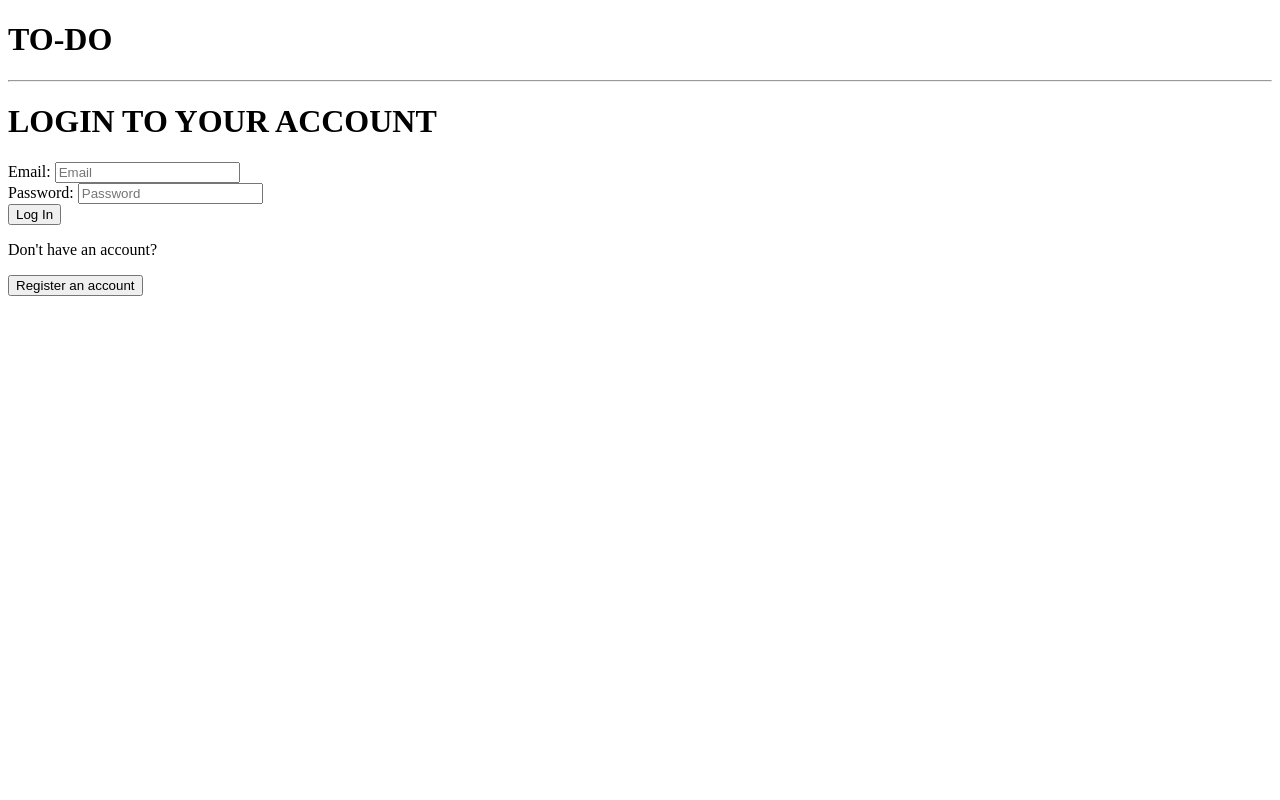
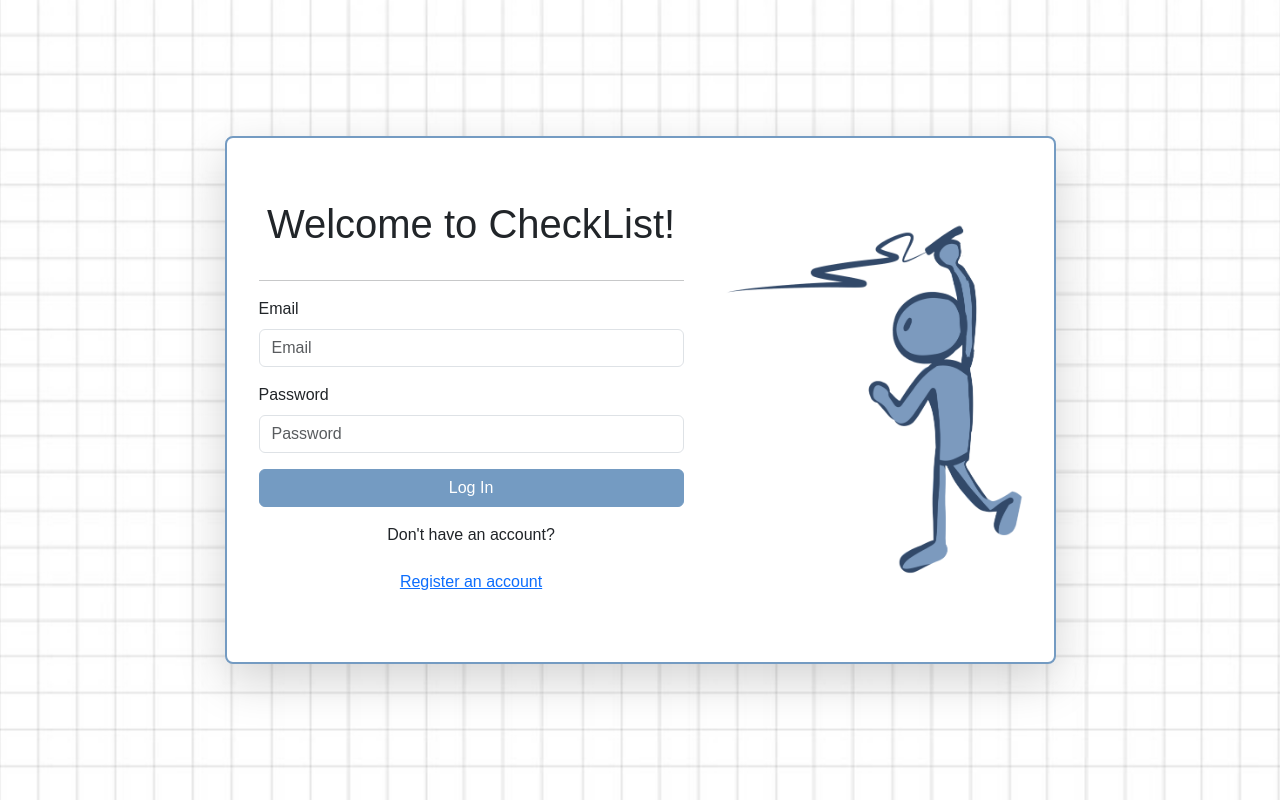
Before and after one commit to alessaaandraaa/zoe600pesos, a plain HTML site: page login.html in a window 1280 px wide. Drawn offline with nearby package versions, Linux system fonts and the light colour scheme; a web font is replaced by a local one.

Commit message:
added in CSS

```diff
--- a/login.html
+++ b/login.html
@@ -4,79 +4,182 @@
     <meta charset="UTF-8">
     <meta name="viewport" content="width=device-width, initial-scale=1.0">
     <script src="https://ajax.googleapis.com/ajax/libs/jquery/3.7.1/jquery.min.js"></script>
-    <title>TO-DO TASKS LOGIN PAGE</title>
+    <link href="https://cdn.jsdelivr.net/npm/bootstrap@5.3.2/dist/css/bootstrap.min.css" rel="stylesheet">
+    <link rel="preconnect" href="https://fonts.googleapis.com">
+    <link rel="preconnect" href="https://fonts.gstatic.com" crossorigin>
+    <link href="https://fonts.googleapis.com/css2?family=TASA+Explorer:wght@400..800&display=swap" rel="stylesheet">
+
+    <title>TO-DO LOGIN PAGE</title>
+
+    <style>
+        body {
+            font-family: "TASA Explorer", sans-serif;
+            position: relative;
+            background: url("wbg1.jpeg") no-repeat center center / cover;
+            min-height: 100vh;
+            background-size: cover;
+            background-position: center;
+            background-repeat: no-repeat;
+        }
+
+        body::before {
+            content: "";
+            position: absolute;
+            top: 0;
+            left: 0;
+            width: 100%;
+            height: 100%;
+            background-color: rgba(255, 255, 255, 0.5);
+            z-index: -1;
+        }
+
+        .btn-custom {
+            background-color: #749BC2 !important;
+            border-color: #749BC2 !important;
+            color: white !important;
+        }
+
+        .btn-custom:hover {
+            background-color: #5d84a8 !important;
+            border-color: #5d84a8 !important;
+        }
+
+        .card {
+            border: 2px solid #749BC2 !important;
+            border-radius: 0.5rem;
+            height: 100%;
+        }
+
+        .card .row {
+            height: 100%;
+        }
+
+        .login-image {
+            background-repeat: no-repeat;
+            background-position: center;
+            background-size: contain;
+            min-height: 80%;
+            height: 100%;
+        }
+
+        .login-image.login {
+            background-image: url("log-in.png");
+        }
+
+        .login-image.register {
+            background-image: url("log-in2.png");
+        }
+
+        #login, #register {
+            min-height: 420px;
+            display: flex;
+            flex-direction: column;
+            justify-content: center;
+        }
+
+        .card-body-wrapper {
+            min-height: 460px;
+            display: flex;
+            flex-direction: column;
+            justify-content: center;
+        }
+    </style>
 </head>
-<body>
+
+<body class="bg-light d-flex justify-content-center align-items-center vh-100">
     <div class="container">
-        <div class="login-section">
+        <div class="row justify-content-center">
+            <div class="col-md-10 col-lg-9">
+
+            <!-- Rectangle (Bootstrap card) -->
+            <div class="card shadow-lg overflow-hidden p-2">
+                <div class="row g-0 align-items-stretch">
+
+                <!-- LEFT: Forms -->
+                <div class="col-md-7 p-4 d-flex flex-column">
+
+                <div class="card-body-wrapper">
+                <!-- SIGN UP -->
                 <div id="register" style="display: none;">
-                <h1>TO-DO</h1>
+                    <h2 class="text-center mb-3 fs-1">SIGN UP</h2>
                     <hr>
-                <h1>SIGN UP</h1>
-                <form id="registerForm" method="post" action="https://todo-list.dcism.org/signup_action.php" novalidate>
-                    <div class="form-control">
-                        <label for="first_name">First Name:</label>
-                        <input type="text" name="first_name" id="first_name" placeholder="First Name">
+
+                    <form id="registerForm" method="post" novalidate>
+                      <div class="mb-3">
+                        <label for="first_name" class="form-label">First Name</label>
+                        <input type="text" class="form-control" name="first_name" id="first_name" placeholder="First Name">
                       </div>
-                    <div class="form-control">
-                        <label for="last_name">Last Name:</label>
-                        <input type="text" name="last_name" id="last_name" placeholder="Last Name">
+                      <div class="mb-3">
+                        <label for="last_name" class="form-label">Last Name</label>
+                        <input type="text" class="form-control" name="last_name" id="last_name" placeholder="Last Name">
                       </div>
-                    <div class="form-control">
-                        <label for="email">Email:</label>
-                        <input type="email" name="email" id="email" placeholder="Email">
+                      <div class="mb-3">
+                        <label for="email" class="form-label">Email</label>
+                        <input type="email" class="form-control" name="email" id="email" placeholder="Email">
                       </div>
-                    <div class="form-control">
-                        <label for="password">Password:</label>
-                        <input type="password" name="password" id="rpassword" placeholder="Password">
+                      <div class="mb-3">
+                        <label for="password" class="form-label">Password</label>
+                        <input type="password" class="form-control" name="password" id="rpassword" placeholder="Password">
                       </div>
-                    <div class="form-control">
-                        <label for="confirm_password">Confirm Password:</label>
-                        <input type="password" name="confirm_password" id="confirm_password" placeholder="Confirm Password">
-                    </div>
-                    <input type="submit" value="Sign Up" name="signup" id = "submitSignup" style = "margin-top: 5px">
+                        <button type="submit" class="btn btn-custom w-100" id="submitSignup">Sign Up</button>
                     </form>
-                <div>
+
+                    <div class="text-center mt-3">
                         <p>Already have an account?</p>
-                    <button id="loginBtn">Login to your account</button>
+                        <button id="loginBtn" class="btn btn-link">Login to your account</button>
                     </div>
                 </div>
 
+                <!-- LOGIN -->
                 <div id="login">
-                <h1>TO-DO</h1>
+                    <h2 class="text-center mb-3 fs-1">Welcome to CheckList!</h2>
                     <hr>
-                <h1>LOGIN TO YOUR ACCOUNT</h1>
-                <form id="loginForm" method="post" action="https://todo-list.dcism.org/signin_action.php" novalidate>
-                    <div class="form-control">
-                        <label for="email">Email:</label>
-                        <input type="login-email" name="login-email" id="login-email" placeholder="Email">
+
+                    <form id="loginForm" method="post" novalidate>
+                        <div class="mb-3">
+                            <label for="login-email" class="form-label">Email</label>
+                            <input type="email" class="form-control" name="login-email" id="login-email" placeholder="Email">
                         </div>
-                    <div class="form-control">
-                        <label for="password">Password:</label>
-                        <input type="login-password" name="login-password" id="login-password" placeholder="Password">
+                        <div class="mb-3">
+                            <label for="login-password" class="form-label">Password</label>
+                            <input type="password" class="form-control" name="login-password" id="login-password" placeholder="Password">
                         </div>
-                    <input type="submit" value="Log In" name="login" id = "submitLogin">
+                        <button type="submit" class="btn btn-custom w-100" id="submitLogin">Log In</button>
                     </form>
-                <div>
+
+                    <div class="text-center mt-3">
                         <p>Don't have an account?</p>
-                    <button id="registerBtn">Register an account</button>
+                        <button id="registerBtn" class="btn btn-link">Register an account</button>
+                    </div>
+                </div>
+                </div>
+
+            </div>
+
+            <!-- RIGHT: IMAGE -->
+            <div class="col-md-5 d-none d-md-block login-image login"></div>
+
             </div>
             </div>
         </div>
     </div>
+
     <script>
         $(document).ready(function () {
+            // Toggle forms + images
             $("#loginBtn").click(function(){
                 $("#login").show();
                 $("#register").hide();
+                $(".login-image").removeClass("register").addClass("login");
             });
 
             $("#registerBtn").click(function(){
                 $("#register").show();
                 $("#login").hide();
+                $(".login-image").removeClass("login").addClass("register");
             });
 
-
+            // LOGIN AJAX
             $("#loginForm").on("submit", function(event) {
                 event.preventDefault();
 
@@ -86,21 +189,27 @@
 
                 const url = `https://todo-list.dcism.org/signin_action.php?email=${encodeURIComponent(email)}&password=${encodeURIComponent(password)}`;
                 xhttp.open("GET", url, true);
-                console.log(url);
 
                 xhttp.onreadystatechange = function() {
-                    if (this.readyState == 4 && this.status == 200) {
+                    if (this.readyState === 4) {
+                        if (this.status === 200) {
+                            try {
                                 const response = JSON.parse(this.responseText);
                                 const userId = response.data.id;
-                        console.log(userId);
+                                console.log("Login success, userId:", userId);
                                 location.href = `todo.html?user_id=${userId}`;
+                            } catch (e) {
+                                console.error("Login: JSON parse error", e);
+                            }
+                        } else {
+                            console.error("Login failed:", this.status, this.responseText);
                         }
                     }
-
+                };
                 xhttp.send();
             });
 
-
+            // SIGNUP AJAX
             $("#registerForm").on("submit", function(event) {
                 event.preventDefault();
 
@@ -110,33 +219,34 @@
                 });
 
                 let jsonData = JSON.stringify(formData);
-                console.log(jsonData);
+                console.log("Signup JSON:", jsonData);
 
                 var xhttp = new XMLHttpRequest();
                 xhttp.open("POST", "https://todo-list.dcism.org/signup_action.php", true);
 
                 xhttp.onreadystatechange = function() {
                     if (this.readyState === 4) {
-                    console.log("Raw response:", this.responseText);
+                        console.log("Raw signup response:", this.responseText);
 
                         if (this.status === 200) {
                             try {
                                 const response = JSON.parse(this.responseText);
-                            console.log("Parsed JSON:", response);
+                                console.log("Parsed signup response:", response);
                                 alert("Registration successful!");
                                 $("#login").show();
                                 $("#register").hide();
+                                $(".login-image").removeClass("register").addClass("login");
                             } catch (e) {
-                            console.error("Could not parse JSON:", e);
+                                console.error("Signup: Could not parse JSON", e);
                             }
                         } else {
-                        console.error("Error:", this.status, this.responseText);
+                            console.error("Signup failed:", this.status, this.responseText);
                         }
                     }
                 };
                 xhttp.send(jsonData);
             });
-        })
+        });
     </script>
 </body>
 </html>
```
Also changed, not shown: log-in.png (added), log-in2.png (added), wbg.jpeg (added), wbg1.jpeg (added). Lines whose indentation alone changed are shown as unchanged.
